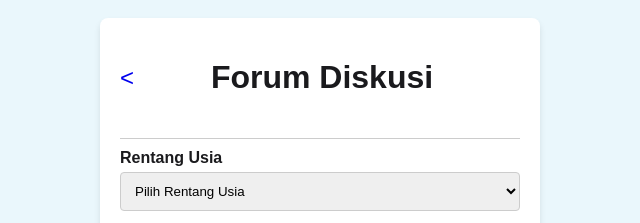
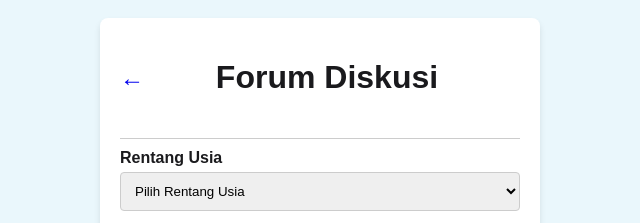
Before and after one commit to AnissaPuspitasari/Projek-MomBuddy, a plain HTML site: page mulai_diskusi.html in a window 1280 px wide. Shown: the top 223 px of the page, 320-960 px from the left. Drawn offline with Linux system fonts and the light colour scheme.

Commit message:
mulai_diskusi.html

```diff
--- a/mulai_diskusi.html
+++ b/mulai_diskusi.html
@@ -10,7 +10,7 @@
 
 <div class="container">
   <div class="header">
-    <a href="forum_diskusi.html" class="back-icon">&lt;</a>
+    <a href="forum_diskusi.html" class="back-icon">&#8592;</a>
     <h1>Forum Diskusi</h1>
     <div class="header-icons">
       <span class="info-icon"></span>
```
